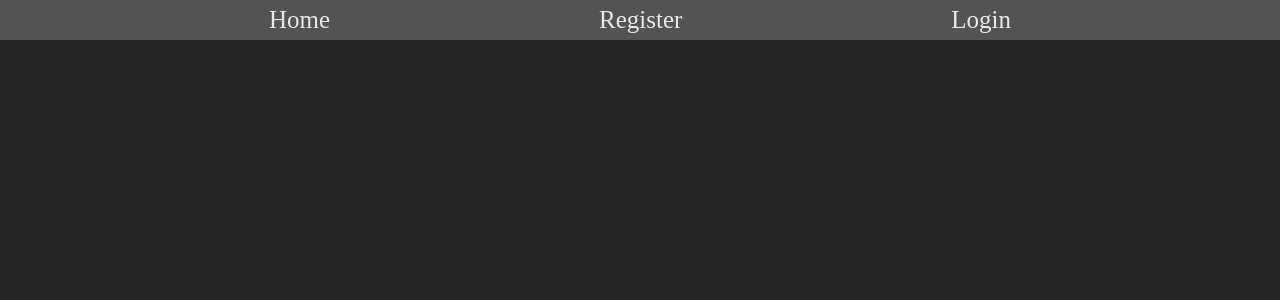
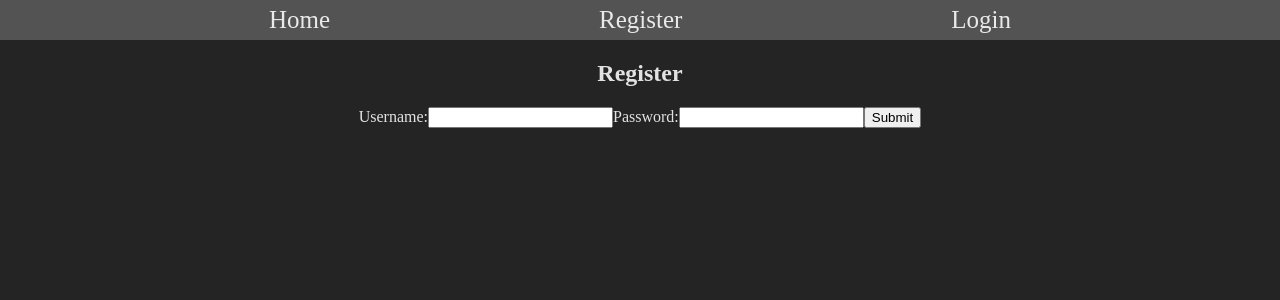
Before and after one commit to George-Chris-2304/Strangers-Things, a React (Vite) app: page /login in a window 1280 px wide. Before the commit this address had no page. Shown: the top 300 px of the page. Built offline with nearby package versions, Linux system fonts and the light colour scheme.

Commit message:
Login/post/logout

```diff
--- a/src/App.jsx
+++ b/src/App.jsx
@@ -3,6 +3,7 @@ import { Routes, Route } from "react-router-dom";
 import FetchPosts from "./components/FetchPost/fetchPost";
 import Register from "./components/RegistrationForm/registrationForm";
 import NavBar from "./components/Navbar/Navbar";
+import Login from "./components/LoginForm/loginForm";
 
 import "./App.css";
 
@@ -15,12 +16,13 @@ function App() {
 
     if (token) {
       setIsLoggedIn(true);
+      console.log(token);
     }
   }, []);
 
   return (
     <div className="App">
-      <NavBar />
+      <NavBar isLoggedIn={isLoggedIn} setIsLoggedIn={setIsLoggedIn} />
       <Routes>
         <Route
           path="/"
@@ -30,9 +32,12 @@ function App() {
           path="/register"
           element={<Register setIsLoggedIn={setIsLoggedIn} />}
         />
-        {/* <Route path="/login" element={<Login setIsLoggedIn={setIsLoggedIn} />}/> */}
+        <Route
+          path="/login"
+          element={<Login setIsLoggedIn={setIsLoggedIn} />}
+        />
       </Routes>
-  </div>
+    </div>
   );
 }
 
--- a/src/api adapters/index.js
+++ b/src/api adapters/index.js
@@ -46,3 +46,29 @@ export const loginUser = async (username, password) => {
     console.log(error);
   }
 };
+
+export const userPost = async (title, description, price, willDeliver) => {
+  try {
+    const TOKEN = localStorage.getItem("token");
+    const response = await fetch(`${BASE_URL}/posts`, {
+      method: "POST",
+      headers: {
+        "Content-Type": "application/json",
+        Authorization: `Bearer ${TOKEN}`,
+      },
+      body: JSON.stringify({
+        post: {
+          title: title,
+          description: description,
+          price: price,
+          willDeliver: willDeliver,
+        },
+      }),
+    });
+    const result = await response.json();
+    console.log(result);
+    return result;
+  } catch (err) {
+    console.error(err);
+  }
+};
--- a/src/components/FetchPost/fetchPost.jsx
+++ b/src/components/FetchPost/fetchPost.jsx
@@ -1,5 +1,6 @@
 import React, { useState, useEffect } from "react";
 import FetchedPostRows from "../FetchedPostRows";
+import Post from "../PostForm/postForm";
 import "./fetchPost.css";
 
 const COHORT_NAME = "2304-FTB-ET-WEB-FT";
@@ -41,6 +42,7 @@ export default function FetchPosts() {
             onChange={(event) => setSearchQuery(event.target.value)}
           />
         </form>
+        <Post />
       </div>
 
       <div className="right-panel">
--- a/src/components/FetchedPostRows.jsx
+++ b/src/components/FetchedPostRows.jsx
@@ -3,7 +3,10 @@ import React from "react";
 export default function FetchedPostRows({ post }) {
   return (
     <tr id="things-items">
-      <td>{post.title}</td>
+      <td>
+        <strong>{post.title}</strong>
+      </td>
+      <td>{post.description}</td>
       <td>Price: {post.price}</td>
     </tr>
   );
--- /dev/null
+++ b/src/components/LoginForm/loginForm.jsx
@@ -0,0 +1,56 @@
+import React, { useState } from "react";
+import { loginUser } from "../../api adapters";
+import { useNavigate } from "react-router-dom";
+
+const Login = (props) => {
+  const setIsLoggedIn = props.setIsLoggedIn;
+  const [username, setUsername] = useState("");
+  const [password, setPassword] = useState("");
+  const navigate = useNavigate();
+
+  const handleSubmit = async (e) => {
+    e.preventDefault();
+
+    try {
+      const result = await loginUser(username, password);
+      console.log(result);
+
+      localStorage.setItem("token", result.token);
+      setIsLoggedIn(true);
+
+      navigate("/");
+    } catch (error) {
+      console.log(error);
+    }
+  };
+  return (
+    <div>
+      <h2>Register</h2>
+      <form onSubmit={handleSubmit}>
+        <label>
+          Username:
+          <input
+            type="text"
+            value={username}
+            onChange={(e) => {
+              setUsername(e.target.value);
+            }}
+          />
+        </label>
+        <label>
+          Password:
+          <input
+            type="password"
+            value={password}
+            onChange={(e) => {
+              setPassword(e.target.value);
+            }}
+          />
+        </label>
+        <button type="submit">Submit</button>
+      </form>
+    </div>
+  );
+};
+
+export default Login;
--- /dev/null
+++ b/src/components/PostForm/postForm.jsx
@@ -0,0 +1,77 @@
+import React, { useState } from "react";
+import { userPost } from "../../api adapters";
+
+const Post = (props) => {
+  const [title, setTitle] = useState("");
+  const [description, setDescription] = useState("");
+  const [price, setPrice] = useState("");
+  const [willDeliver, setWillDeliver] = useState("");
+
+  const handleSubmit = async (e) => {
+    e.preventDefault();
+
+    try {
+      const result = await userPost(title, description, price, willDeliver);
+      console.log(result);
+    } catch (error) {
+      console.log(error);
+    }
+  };
+  return (
+    <div>
+      <h2>Create A Post</h2>
+      <form onSubmit={handleSubmit}>
+        <label>
+          Title:
+          <input
+            type="text"
+            placeholder="Banana keychains"
+            value={title}
+            onChange={(e) => {
+              setTitle(e.target.value);
+            }}
+          />
+        </label>
+        <br />
+        <label>
+          Description:
+          <input
+            type="text"
+            placeholder="Custom made..."
+            value={description}
+            onChange={(e) => {
+              setDescription(e.target.value);
+            }}
+          />
+        </label>
+        <br />
+        <label>
+          Price:
+          <input
+            type="text"
+            placeholder="$62.49"
+            value={price}
+            onChange={(e) => {
+              setPrice(e.target.value);
+            }}
+          />
+        </label>
+        <br />
+        <label>
+          Willing to deliver?:
+          <input
+            type="text"
+            value={willDeliver}
+            placeholder="Enter true or false"
+            onChange={(e) => {
+              setWillDeliver(e.target.value);
+            }}
+          />
+        </label>
+        <button type="submit">Submit</button>
+      </form>
+    </div>
+  );
+};
+
+export default Post;
```
Also changed, not shown: src/components/LoginForm/loginForm.css (added), src/components/PostForm/postForm.css (added).
